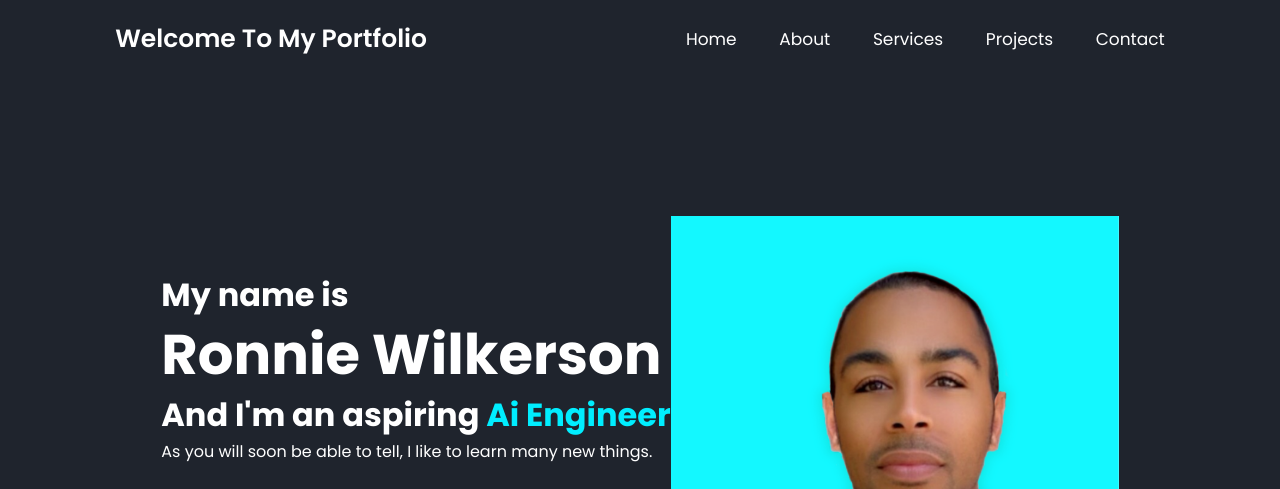
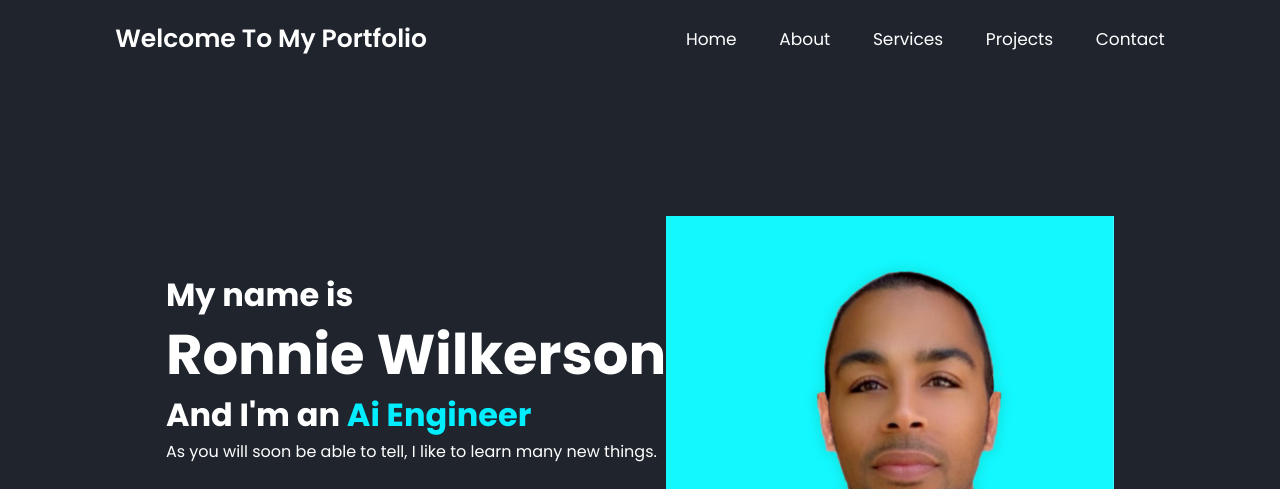
Before and after one commit to jowii26/Portfolio, a plain HTML site: page index.html in a window 1280 px wide. Shown: the top 489 px of the page. Drawn offline with nearby package versions, Linux system fonts and the light colour scheme.

Commit message:
first commit

```diff
--- a/index.html
+++ b/index.html
@@ -30,7 +30,7 @@
         <div class="home-content">
             <h3>My name is</h3>
             <h1>Ronnie Wilkerson</h1>
-            <h3>And I'm an aspiring <span>Ai Engineer</span></h3>
+            <h3>And I'm an <span>Ai Engineer</span></h3>
             <p>As you will soon be able to tell, I like to learn many
                 new things.</p>
             <div class="social-media">
```
